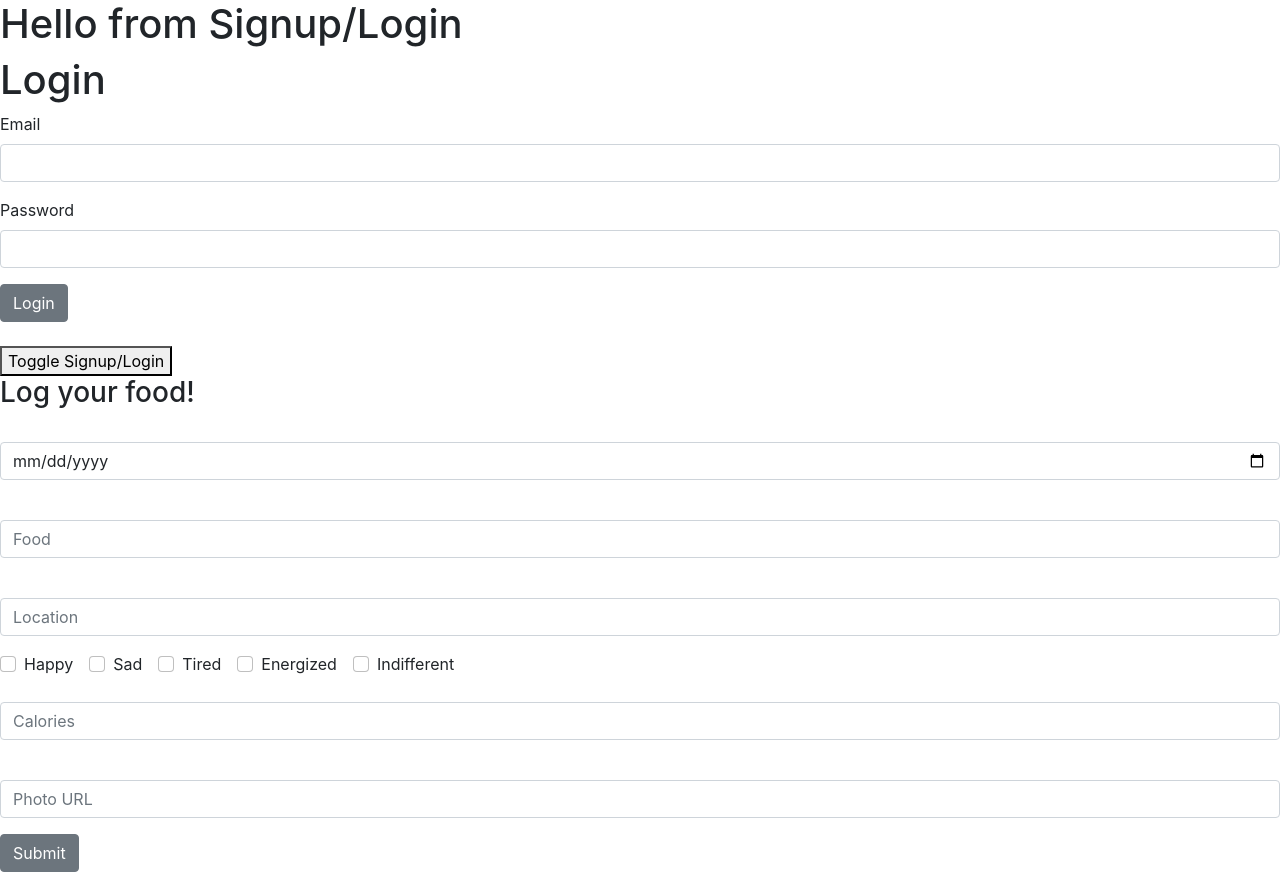
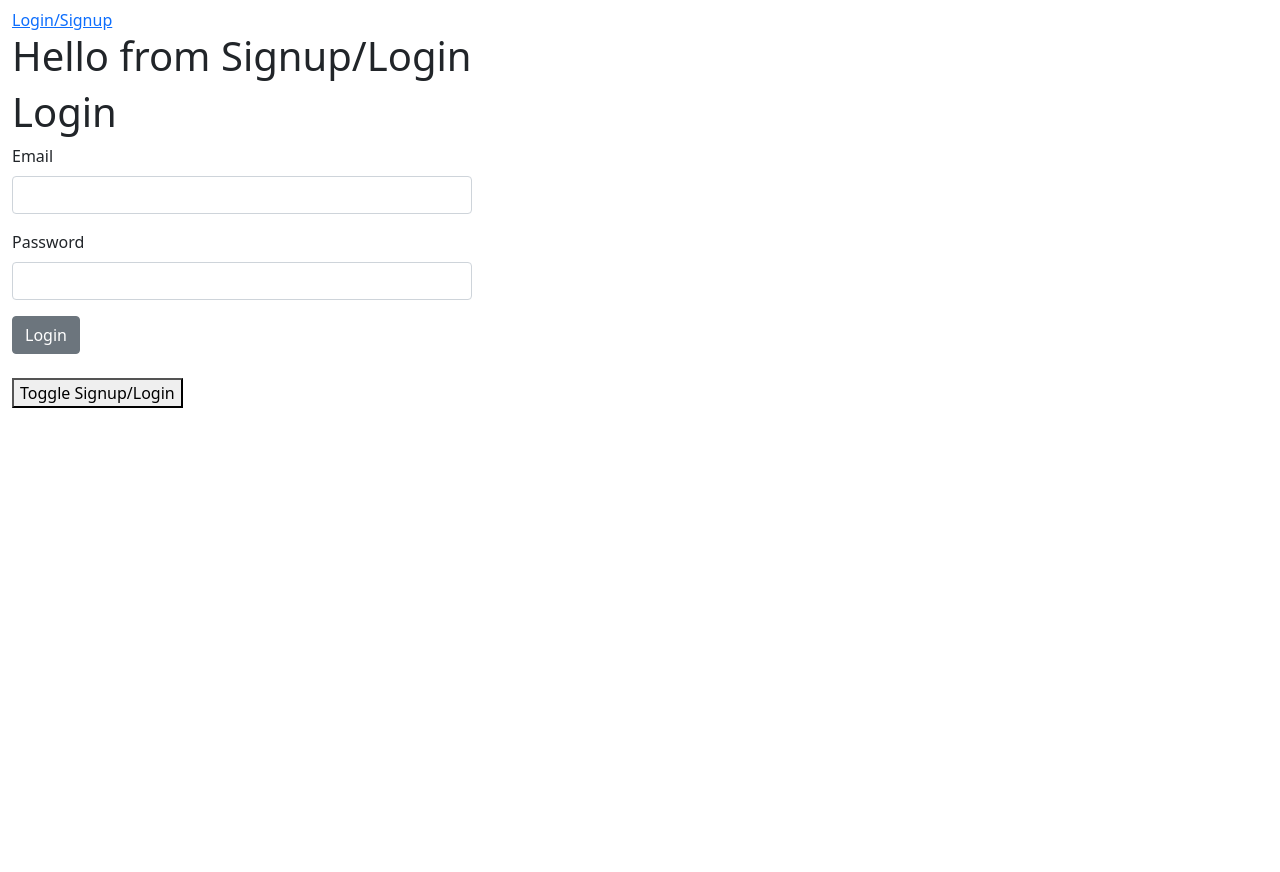
Before and after one commit to TaniaOlivas/i8that-client, a React (Create React App) app: page /auth in a window 1280 px wide. After the commit the page ends 800 px from the top, so only its background shows below. Built offline with nearby package versions, Linux system fonts and the light colour scheme.

Commit message:
Fixed Navbar

```diff
--- a/src/App.jsx
+++ b/src/App.jsx
@@ -1,13 +1,14 @@
 import React, { useState, useEffect } from 'react';
 import FoodIndex from './components/Food/FoodIndex';
-import Navbar from './components/Navbar';
 import Auth from './components/auth/Auth';
+import Header from './components/Navbar';
+import { BrowserRouter as Router } from 'react-router-dom';
 
 function App() {
   const [sessionToken, setSessionToken] = useState('');
 
   useEffect(() => {
-    if (localStorage.getItem('token')){
+    if (localStorage.getItem('token')) {
       setSessionToken(localStorage.getItem('token'));
     }
   }, []);
@@ -16,23 +17,33 @@ function App() {
     localStorage.setItem('token', newToken);
     setSessionToken(newToken);
     console.log(sessionToken);
-  }
+  };
 
-  // const clearToken = () => {
-  //   localStorage.clear();
-  //   setSessionToken('');
-  // }
+  const clearToken = () => {
+    localStorage.clear();
+    setSessionToken('');
+  };
 
-  // const protectedViews = () => {
-  //   return (sessionToken === localStorage.getItem('token') ? <FoodIndex token={sessionToken} /> : <Auth updateToken={updateToken} />)
-  // }
+  const protectedViews = () => {
+    return sessionToken === localStorage.getItem('token') ? (
+      <FoodIndex token={sessionToken} />
+    ) : (
+      <Auth updateToken={updateToken} />
+    );
+  };
 
   return (
-     <div>
-       {/* <Navbar clearToken={clearToken} />
-       {protectedViews()} */}
-       <Auth updateToken={updateToken}/>
-       <FoodIndex />
+    <div>
+      <Router>
+        <Header
+          clearToken={clearToken}
+          updateToken={updateToken}
+          token={sessionToken}
+          protectedViews={protectedViews}
+        />
+        {/* {protectedViews()} */}
+        {/* <FoodIndex token={sessionToken} /> */}
+      </Router>
     </div>
   );
 }
--- a/src/components/Navbar.jsx
+++ b/src/components/Navbar.jsx
@@ -1,35 +1,31 @@
 import React, { useState } from 'react';
-import {
-    Route,
-    Link,
-    Routes
-} from "react-router-dom";
-// import Auth from "Auth";
-// import Login from "Login";
-// import Signup from "Signup";
+import { Route, Link, Routes, NavLink } from 'react-router-dom';
+import { Nav, Navbar, NavbarBrand, NavItem } from 'reactstrap';
 
-const Navbar=(props) =>{
+const Header = (props) => {
   return (
-    <div className="navbar">
-        <h1>Hello from Navbar</h1>
+    <header>
+      <Navbar>
+        {/* <NavbarBrand>i8that</NavbarBrand> */}
+        <Nav navbar>
+          <NavItem>
             <div>
-                <ul>
-                {/* <li><Link to="/">Login</Link></li> */}
-                {/* <li><Link to="/">Signup</Link></li> */}
-                {/* <li><Link to="/">Logout</Link></li> */}
-                </ul>
-        </div>
-        <div>
-                <Routes>
-                    {/* <Route exact path="/Login" element={<Login/>}></Route> */}
-                    {/* <Route exact path="/Signup" element={<Signup/>}></Route> */}
-                    {/* <Route exact path="/Logout" element={<Logout/>}></Route> */}
-                </Routes>
-
-        </div>
-    </div>
+              <NavLink to="/auth">Login/Signup</NavLink>
+            </div>
+            <div>
+              <Routes>
+                <Route
+                  exact
+                  path="/auth"
+                  element={props.protectedViews()}
+                ></Route>
+              </Routes>
+            </div>
+          </NavItem>
+        </Nav>
+      </Navbar>
+    </header>
   );
 };
 
-
-export default Navbar;
+export default Header;
--- a/src/index.js
+++ b/src/index.js
@@ -1,6 +1,5 @@
 import React from 'react';
 import ReactDOM from 'react-dom';
-import 'bootstrap/dist/css/bootstrap.min.css';
 import './index.css';
 import 'bootstrap/dist/css/bootstrap.min.css';
 import App from './App';
```
Also changed, not shown: src/components/Notes.txt (deleted).
